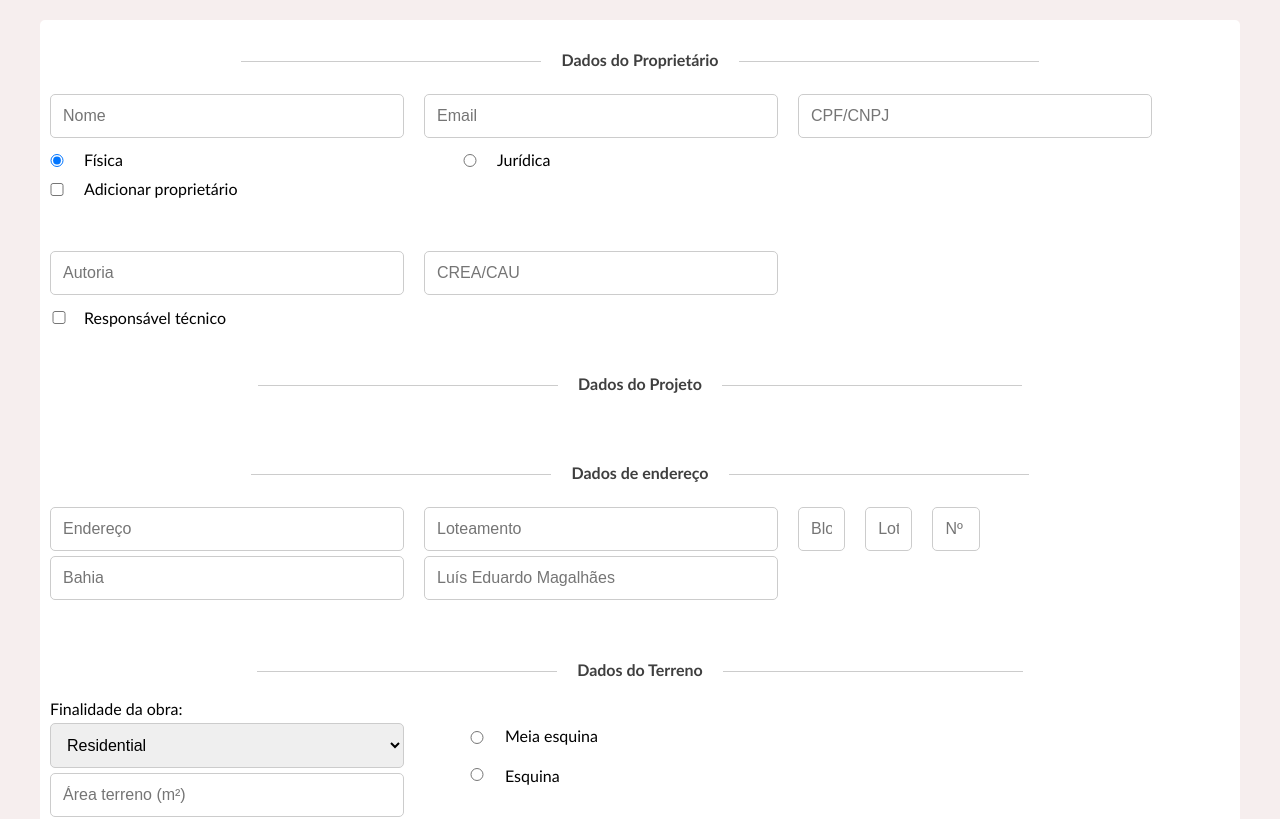
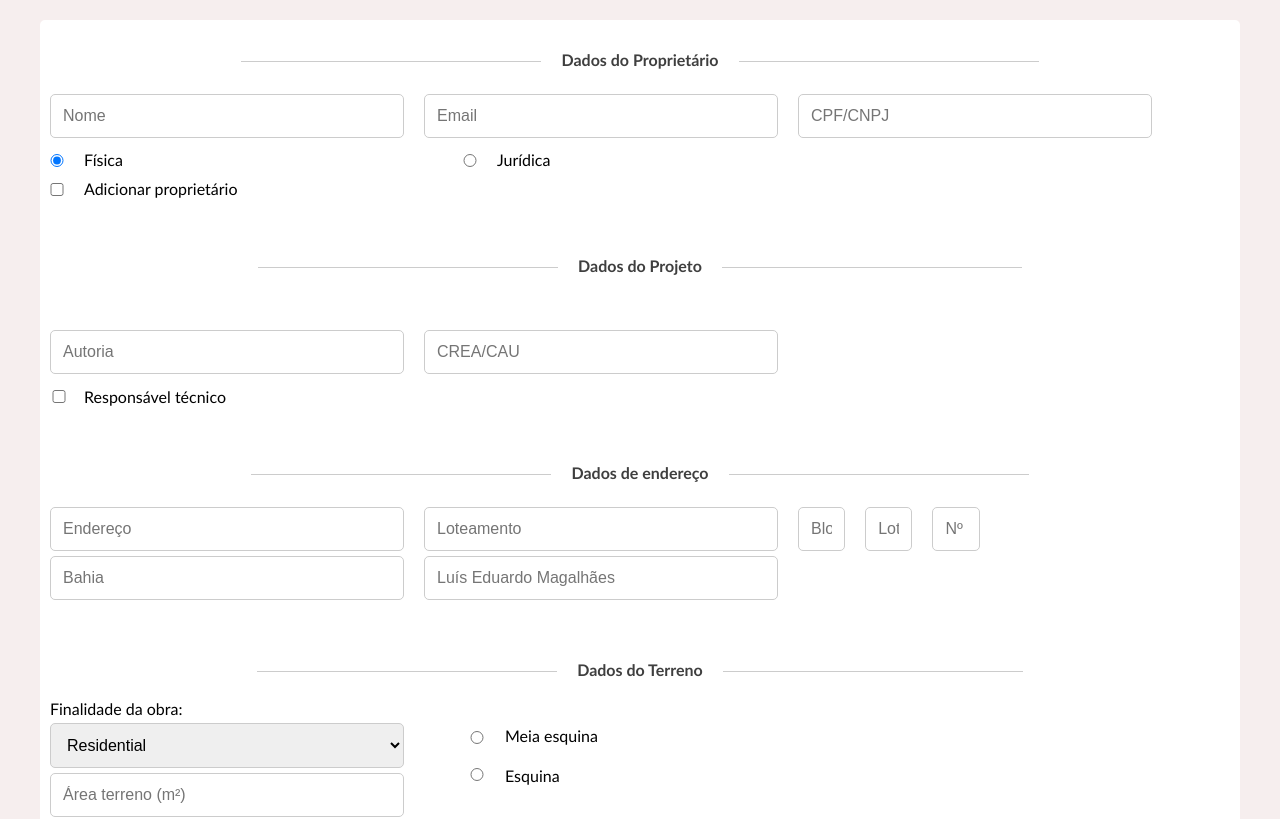
Before and after one commit to daniell0l/urbanismo-web, a React (Vite) app: page /AlvaraConstrucao in a window 1280 px wide. Shown: the top 819 px of the page. Built offline with nearby package versions, Linux system fonts and the light colour scheme; the HTML template or start-up script is replaced by a standard one.

Commit message:
mais correção de span

```diff
--- a/src/screens/alvaraConstrucao/index.tsx
+++ b/src/screens/alvaraConstrucao/index.tsx
@@ -272,7 +272,6 @@ const CadastroForm: React.FC<CadastroFormProps> = ({ onSubmit }) => {
             />
             <span>Adicionar proprietário</span>
           </div>
-
           {formData.adicionarProprietario && (
             <div className="flex-container">
               <input
@@ -299,7 +298,7 @@ const CadastroForm: React.FC<CadastroFormProps> = ({ onSubmit }) => {
             </div>
           )}
         </div>
-
+        <span className="line-with-name">Dados do Projeto</span>
         <div className="DadosProjeto">
           <div className="flex-container">
             <input
@@ -317,7 +316,6 @@ const CadastroForm: React.FC<CadastroFormProps> = ({ onSubmit }) => {
               onChange={handleInputChange}
             />
           </div>
-
           <div className="checkboxResponsabile">
             <input
               type="checkbox"
@@ -347,7 +345,6 @@ const CadastroForm: React.FC<CadastroFormProps> = ({ onSubmit }) => {
             )}
           </div>
         </div>
-        <span className="line-with-name">Dados do Projeto</span>
         <div className="DadosEndereco">
           <span className="line-with-name">Dados de endereço</span>
           <input
```
